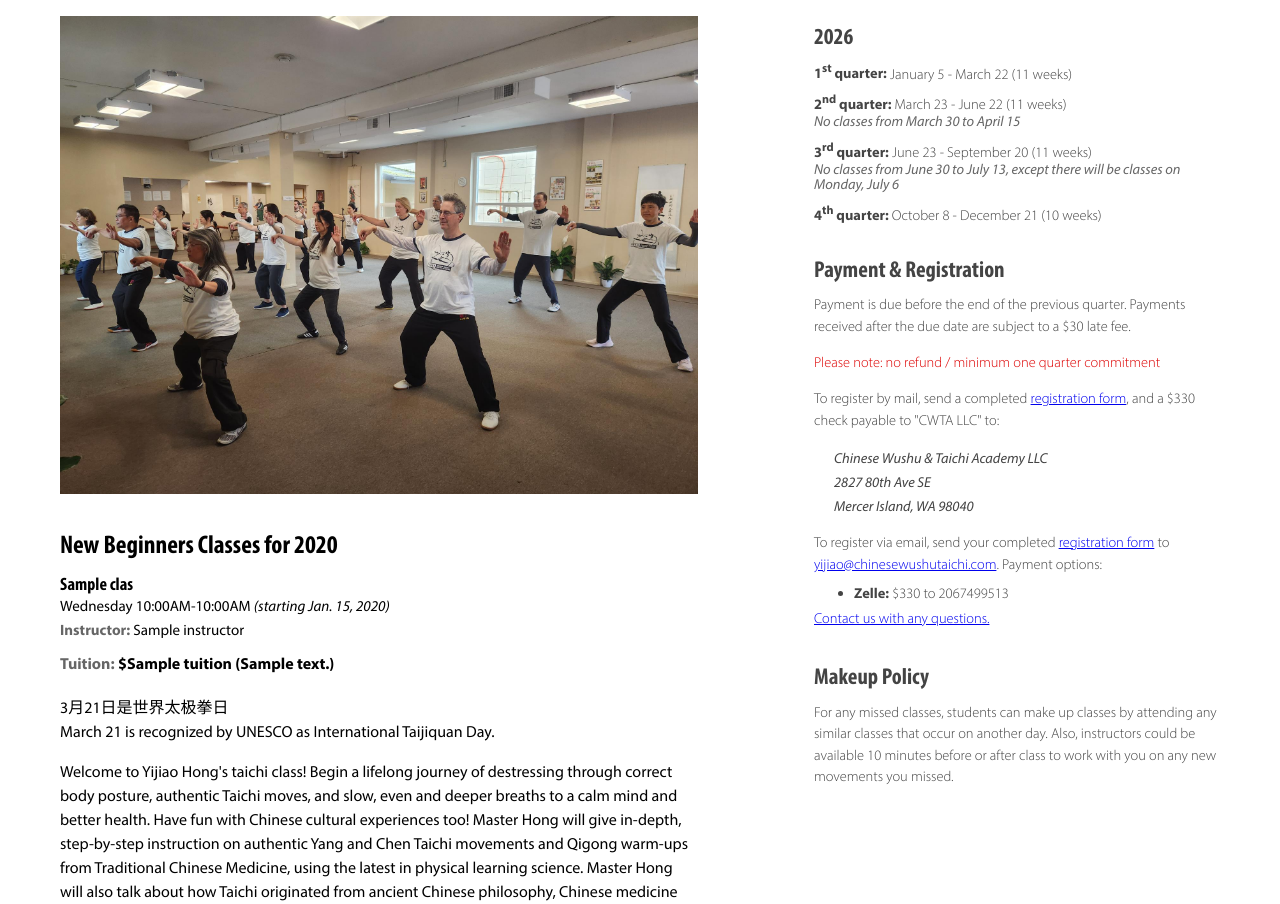
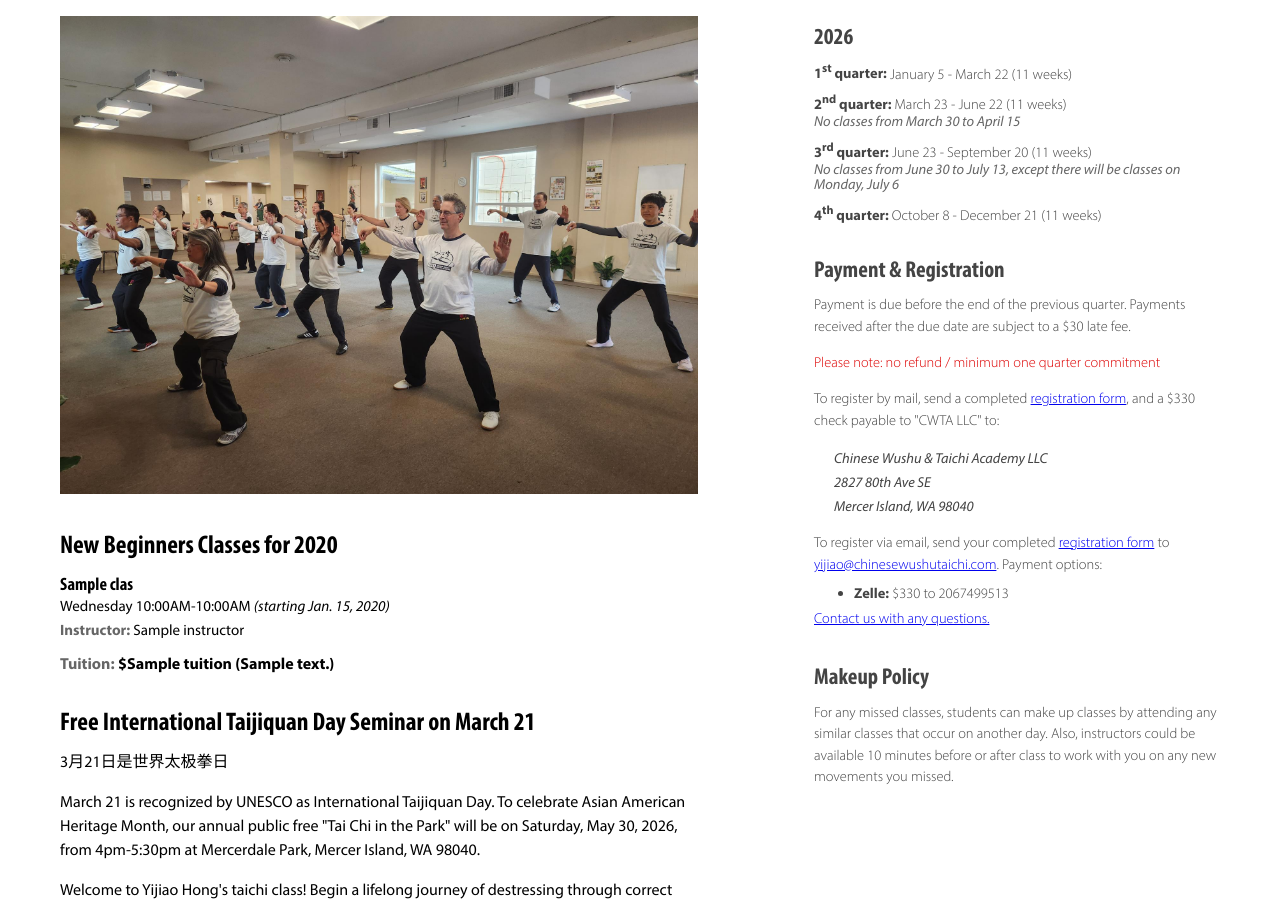
Before and after one commit to gregmli/cwta, a Flask app: template redesign/website/templates/classes.html in a window 1280 px wide. Shown: the part 756-1660 px from the top of the page. Run offline with Flask 3, Linux system fonts and the light colour scheme; the template is opened without the code that fills it: most values are stand-ins (such as "Sample title", 1, 10 or a date in 2020); some libraries are stand-ins or nearby versions.

Commit message:
more updates 2026-03

```diff
--- a/redesign/website/templates/classes.html
+++ b/redesign/website/templates/classes.html
@@ -108,7 +108,7 @@
 				<li><strong>3<sup>rd</sup> quarter:</strong> June 23 - September 20 (11 weeks)
 					<div class="note">No classes from June 30 to July 13, except there <em>will</em> be classes on Monday, July 6</div>
 				</li>
-				<li><strong>4<sup>th</sup> quarter:</strong> October 8 - December 21 (10 weeks)
+				<li><strong>4<sup>th</sup> quarter:</strong> October 8 - December 21 (11 weeks)
 
 				</li>
 			</ul>
--- a/redesign/website/templates/includes/new_classes.html
+++ b/redesign/website/templates/includes/new_classes.html
@@ -13,6 +13,9 @@
     </div>
     {% endfor %}
 
-    <p>3月21日是世界太极拳日<br/>
-        March 21 is recognized by UNESCO as International Taijiquan Day.</p>
+    <h3>Free International Taijiquan Day Seminar on March 21</h3>
+    <p>3月21日是世界太极拳日</p>
+    <p>March 21 is recognized by UNESCO as International Taijiquan Day. To celebrate Asian American
+        Heritage Month, our annual public free &quot;Tai Chi in the Park&quot; will be on Saturday,
+        May 30, 2026, from 4pm-5:30pm at Mercerdale Park, Mercer Island, WA 98040.</p>
 {% endfor %}
```
Also changed, not shown: redesign/website/templates/resources.html (+0 -9 lines).
